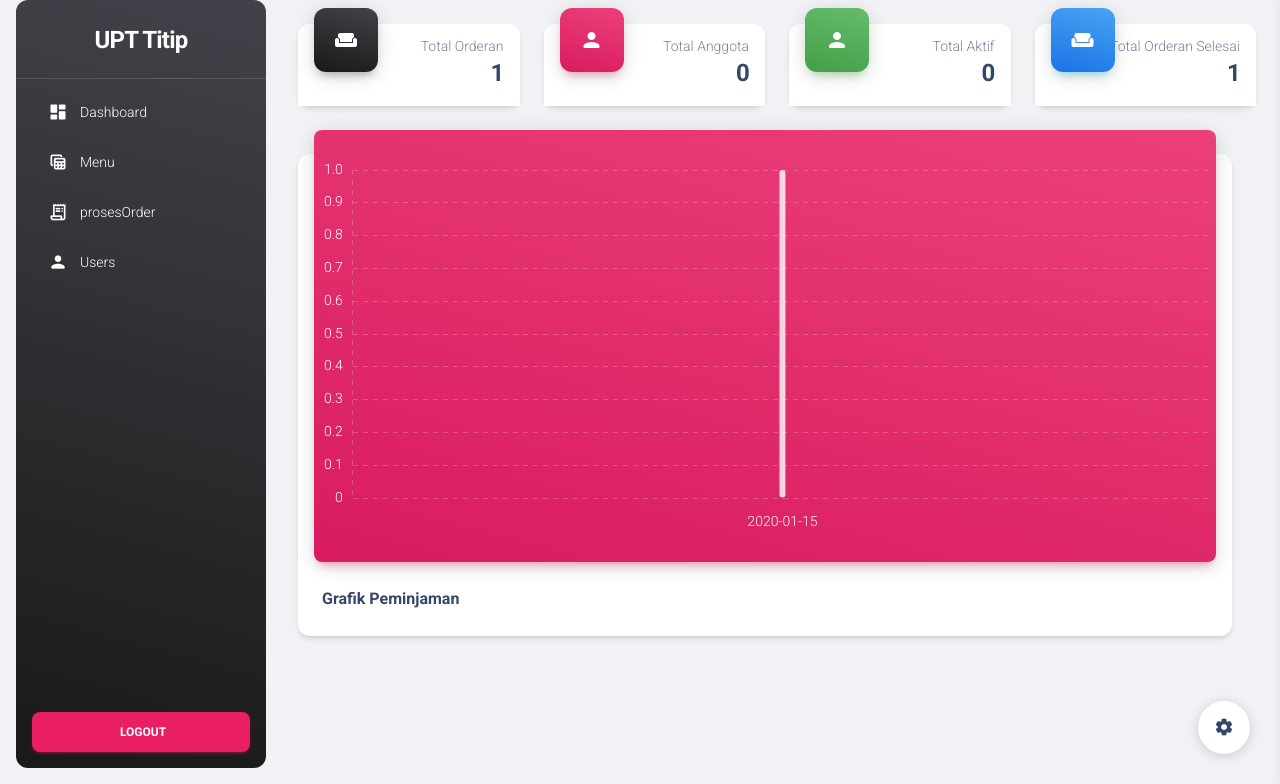
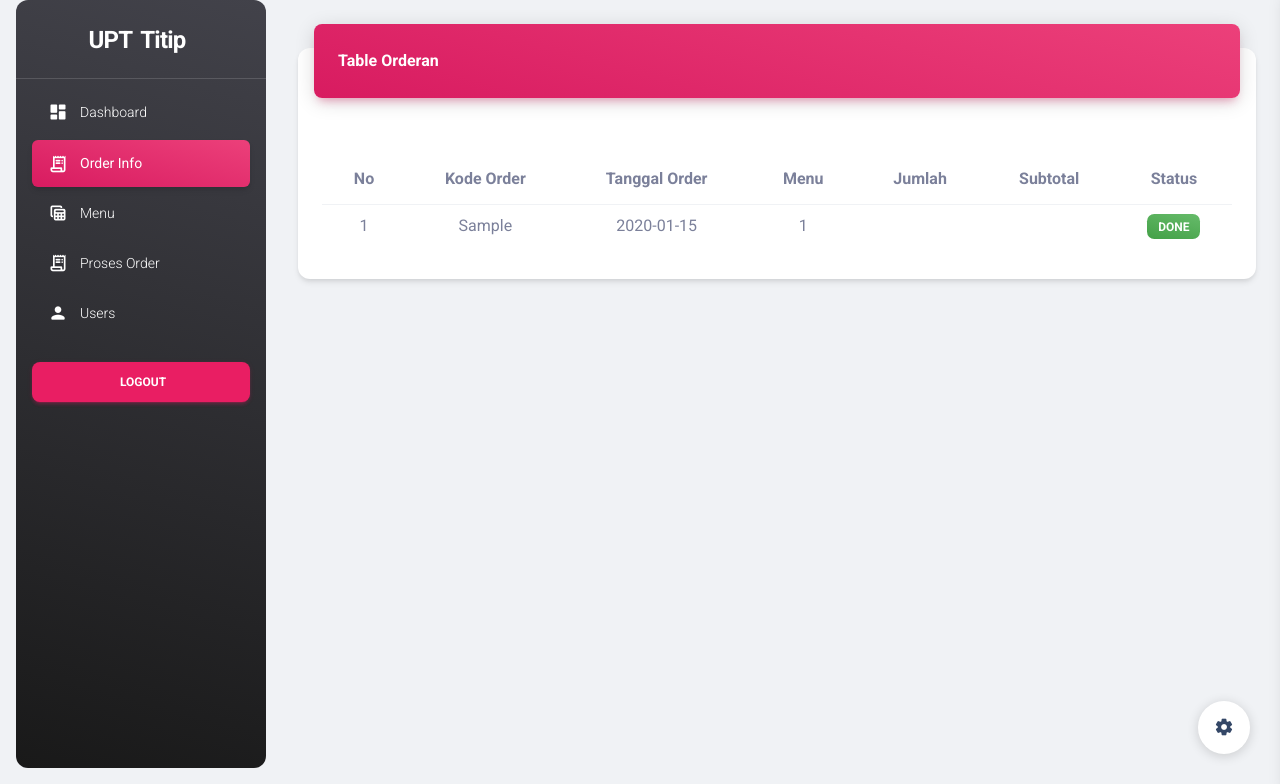
Before and after one commit to Lhayoo/upt-titip, a PHP site: page /UPT-Titip/orderInfo/index in a window 1280 px wide. Shown: the part 16-800 px from the top of the page. Run offline with PHP 8.4, Linux system fonts and the light colour scheme; a user stored in the database is signed in; data comes from the database, SQL or seed files in the repository; tables that the repository leaves empty hold one stand-in row (values such as "Sample post"); data that the repository does not hold is empty; some libraries are stand-ins or nearby versions.

Commit message:
create modles,controllers and view

```diff
--- a/app/auto_load.php
+++ b/app/auto_load.php
@@ -1,8 +1,6 @@
 <?php
-    // coded by farriq muwaffaq
      spl_autoload_register(function($class){
         $class = explode('\\',$class);
         $class = end($class);
         require_once 'core/'.$class.'.php';
     });
-?>
--- a/app/controllers/Order.php
+++ b/app/controllers/Order.php
@@ -8,7 +8,7 @@ class Order extends Controller
     public function __construct()
     {
         Middleware::sudah_login();
-        Middleware::isAnggota();
+        Middleware::isAdmin();
     }
     public function index()
     {
--- /dev/null
+++ b/app/controllers/orderInfo.php
@@ -0,0 +1,20 @@
+<?php
+
+use App\Core\Controller;
+use App\Core\Middleware;
+
+class orderInfo extends Controller
+{
+    public function __construct()
+    {
+        Middleware::sudah_login();
+        Middleware::isAdmin();
+    }
+    public function index()
+    {
+        $data['title'] = 'Order Info';
+        $data['active'] = 'orderInfo';
+        $data['orderInfo'] = $this->model('orderInfoModel')->get_orderInfo();
+        $this->view('orderInfo/index', $data, 'default');
+    }
+}
--- /dev/null
+++ b/app/models/orderInfoModel.php
@@ -0,0 +1,12 @@
+<?php
+
+use App\Core\Database;
+
+class orderInfoModel extends Database
+{
+    public function get_OrderInfo()
+    {
+        $query = $this->connect->query("SELECT * from transaksi order by tanggal_order desc");
+        return $query;
+    }
+}
--- a/app/views/layouts/sidebar.php
+++ b/app/views/layouts/sidebar.php
@@ -6,7 +6,7 @@
             aria-hidden="true" id="iconSidenav"></i>
         <a class="navbar-brand m-0" href="<?= BASE_URL ?>">
             <h4 class="text-center text-white">
-                UPT <span>Titip</span>
+                UPT<span class="m-2">Titip</span>
             </h4>
         </a>
     </div>
@@ -47,6 +47,15 @@
                 </a>
             </li>
             <li class="nav-item">
+                <a class="nav-link text-white <?php if ($data['active'] == 'orderInfo') : ?> active bg-gradient-primary <?php endif ?> "
+                    href="<?= BASE_URL ?>orderInfo/index">
+                    <div class="text-white text-center me-2 d-flex align-items-center justify-content-center">
+                        <i class="material-icons opacity-10">receipt_long</i>
+                    </div>
+                    <span class="nav-link-text ms-1">Order Info</span>
+                </a>
+            </li>
+            <li class="nav-item">
                 <a class="nav-link text-white <?php if ($data['active'] == 'menu') : ?> active bg-gradient-primary <?php endif ?>"
                     href="<?= BASE_URL ?>menu">
                     <div class="text-white text-center me-2 d-flex align-items-center justify-content-center">
@@ -61,7 +70,7 @@
                     <div class="text-white text-center me-2 d-flex align-items-center justify-content-center">
                         <i class="material-icons opacity-10">receipt_long</i>
                     </div>
-                    <span class="nav-link-text ms-1">prosesOrder</span>
+                    <span class="nav-link-text ms-1">Proses Order</span>
                 </a>
             </li>
             <li class="nav-item">
@@ -74,7 +83,7 @@
                 </a>
             </li>
             <?php endif ?>
-            <div class="sidenav-footer position-absolute w-100 bottom-0 ">
+            <div class="sidenav-footer  w-100 bottom-0 fixed-bootom">
                 <div class="mx-3">
                     <form action="<?= BASE_URL ?>logout" onsubmit="return confirm('Yakin ingin Logout ?')"
                         method="POST">
--- /dev/null
+++ b/app/views/orderInfo/index.php
@@ -0,0 +1,65 @@
+<div class="row">
+    <div class="col-12">
+        <div class="card my-4">
+            <div class="card-header p-0 position-relative mt-n4 mx-3 z-index-2">
+                <div
+                    class="bg-gradient-primary d-flex align-items-center justify-content-between px-2 shadow-primary border-radius-lg pt-4 pb-3">
+                    <h6 class="text-white text-capitalize ps-3">Table Orderan</h6>
+                </div>
+                <div class="mt-2">
+                    <?php
+
+                    use App\Core\Flash;
+
+                    Flash::get_flash() ?>
+                </div>
+            </div>
+            <div class="card-body px-0 pb-2 m-4">
+                <div class="table-responsive p-0">
+                    <table class="table align-items-center mb-0">
+                        <thead>
+                            <th class="align-middle text-center">No</th>
+                            <th class="align-middle text-center">Kode Order</th>
+                            <th class="align-middle text-center">Tanggal Order</th>
+                            <th class="align-middle text-center">Menu</th>
+                            <th class="align-middle text-center">Jumlah</th>
+                            <th class="align-middle text-center">Subtotal</th>
+                            <th class="align-middle text-center">Status</th>
+                        </thead>
+                        <tbody>
+                            <?php $no = 1;
+                            while ($order = $data['orderInfo']->fetch_assoc()) : ?>
+                            <tr>
+                                <td class="align-middle text-center">
+                                    <?= $no++ ?>
+                                </td>
+                                <td class="align-middle text-center">
+                                    <?= $order['kode_order'] ?>
+                                <td class="align-middle text-center">
+                                    <?= $order['tanggal_order'] ?>
+                                </td>
+                                <td class="align-middle text-center">
+                                    <?= $order['menu_id'] ?>
+                                </td>
+                                <td class="align-middle text-center">
+                                    <?= $order['jumlah'] ?>
+                                </td>
+                                <td class="align-middle text-center">
+                                    <?= $order['subtotal'] ?>
+                                </td>
+                                <td class="align-middle text-center">
+                                    <?php if ($order['status'] == 'aktif') : ?>
+                                    <span class="badge badge-sm bg-gradient-warning"><?= $order['status'] ?></span>
+                                    <?php elseif ($order['status'] == 'done') : ?>
+                                    <span class="badge badge-sm bg-gradient-success"><?= $order['status'] ?></span>
+                                    <?php endif ?>
+                                </td>
+                            </tr>
+                            <?php endwhile; ?>
+                        </tbody>
+                    </table>
+                </div>
+            </div>
+        </div>
+    </div>
+</div>
--- a/app/views/prosesOrder/index.php
+++ b/app/views/prosesOrder/index.php
@@ -10,11 +10,11 @@
                 use App\Core\Flash;
 
                 Flash::get_flash() ?>
-                <form method="POST" action="<?= BASE_URL ?>pengembalian/kembali"
+                <form method="POST" action="<?= BASE_URL ?>prosesOrder/orderComplete"
                     onsubmit="return confirm('Yakin ingin melakukan aksi ini ?')">
                     <div class="form-group">
                         <input type="text" name="kode_order" class="form-control border ps-2"
-                            placeholder="masukan kode pinjam...">
+                            placeholder="Masukan Kode Order...">
                     </div>
                     <div class="form-group mt-2">
                         <button class="btn btn-primary">
```
Also changed, not shown: assets/cover/Harry_potter_deathly_hallows_US.jpg (deleted), assets/cover/Screenshot (229).png (deleted).
